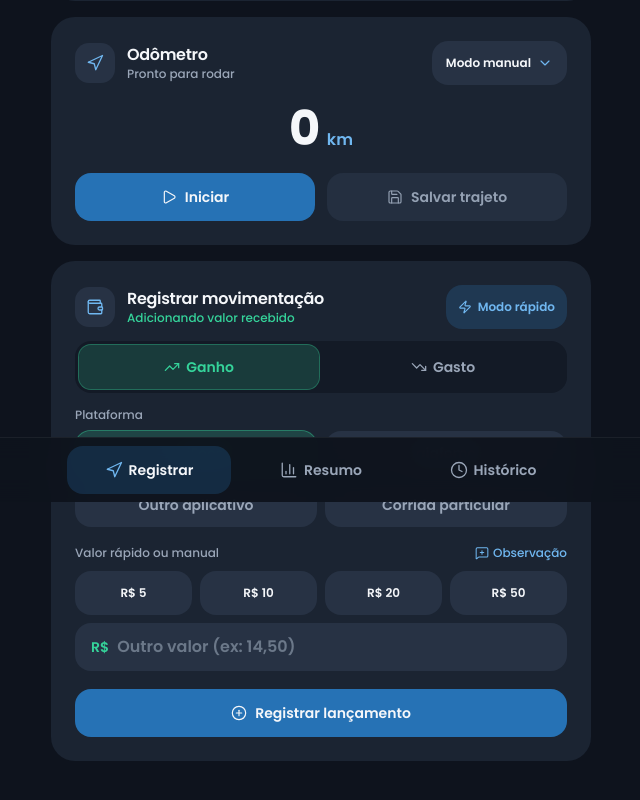
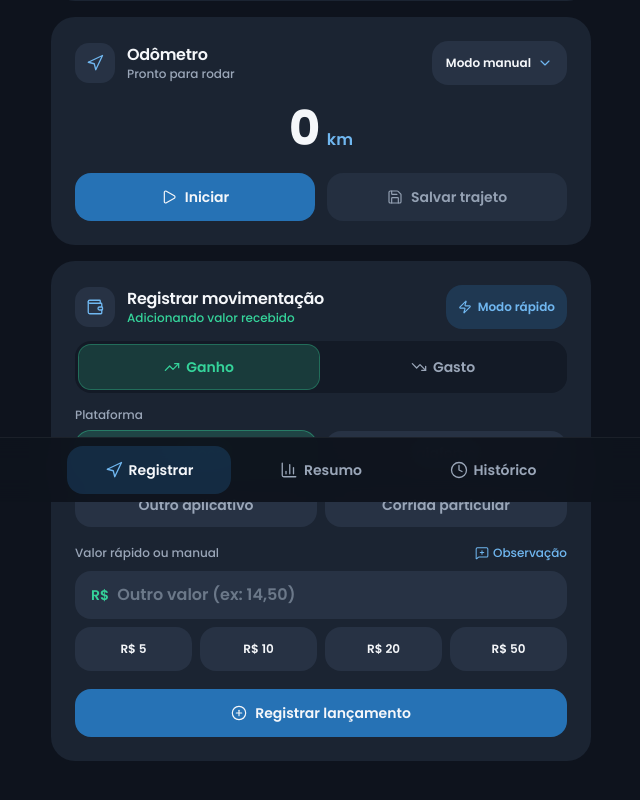
Before and after one commit to lucasvielpena-dev/Moto-, a React (Vite) app: page / in a window 1280 px wide. Shown: the part 298-1098 px from the top of the page, without its empty margins (319-959 px from the left). Built offline with nearby package versions, Linux system fonts and the light colour scheme.

Commit message:
refactor: padroniza campo antes dos atalhos no formulário; remove .km-glow inativo

```diff
--- a/src/components/FormLancamento.tsx
+++ b/src/components/FormLancamento.tsx
@@ -358,17 +358,10 @@ export const FormLancamento: React.FC<FormLancamentoProps> = ({
             </button>
           </div>
 
-          {modoRapido ? (
-            <div className="space-y-2">
-              {gradeAtalhosValor}
-              {campoValor}
-            </div>
-          ) : (
-            <div className="space-y-2">
-              {campoValor}
-              {gradeAtalhosValor}
-            </div>
-          )}
+          <div className="space-y-2">
+            {campoValor}
+            {gradeAtalhosValor}
+          </div>
 
           {erro && <p className="mt-2 text-xs text-[#F48C8C]">{erro}</p>}
         </div>
--- a/src/index.css
+++ b/src/index.css
@@ -145,10 +145,6 @@
   color: #F5F7FA;
 }
 
-.km-glow {
-  text-shadow: none;
-}
-
 @media (prefers-reduced-motion: reduce) {
   *,
   *::before,
```
